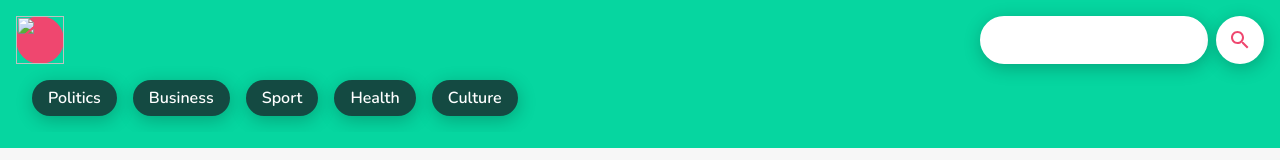
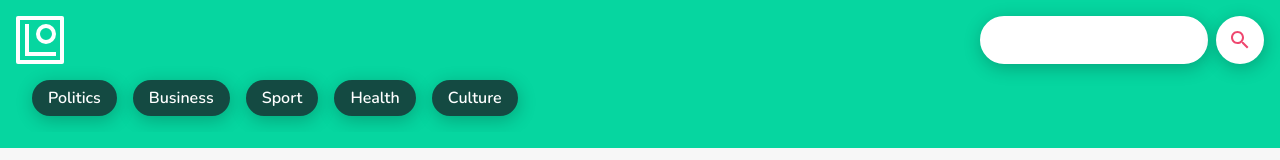
Before and after one commit to harounach/lensey-frontend, a website: page public/index.html in a window 1280 px wide. Shown: the top 160 px of the page. Drawn offline with nearby package versions, Linux system fonts and the light colour scheme; files that its build step writes are made by us from their sources.

Commit message:
Set app icon

```diff
--- a/public/index.html
+++ b/public/index.html
@@ -17,7 +17,7 @@
       <div class="appbar__header">
         <!-- logo -->
         <a class="logo" href="./index.html"
-          ><img class="logo__img" src="./images/App-Icon.svg" alt="" />
+          ><img class="logo__img" src="./images/Lensey-Icon.svg" alt="" />
         </a>
 
         <!-- search -->
```
Also changed, not shown: public/images/Lensey-Icon.svg (added).
